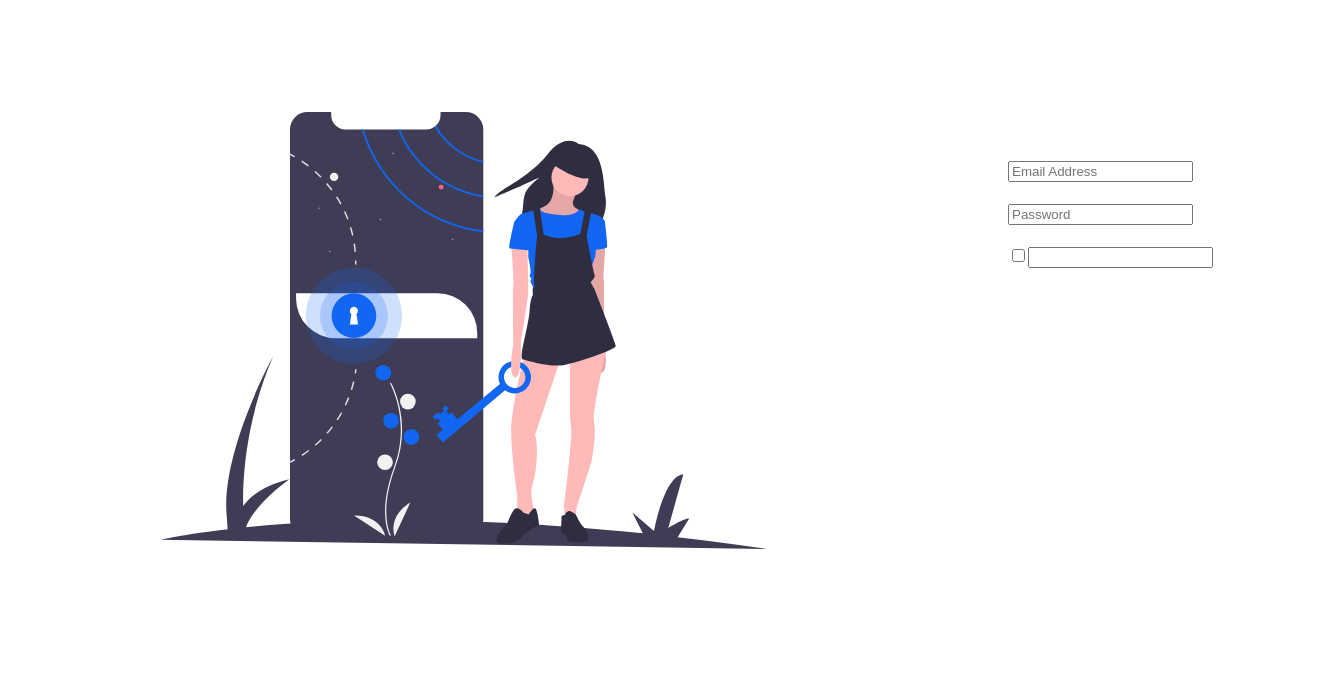
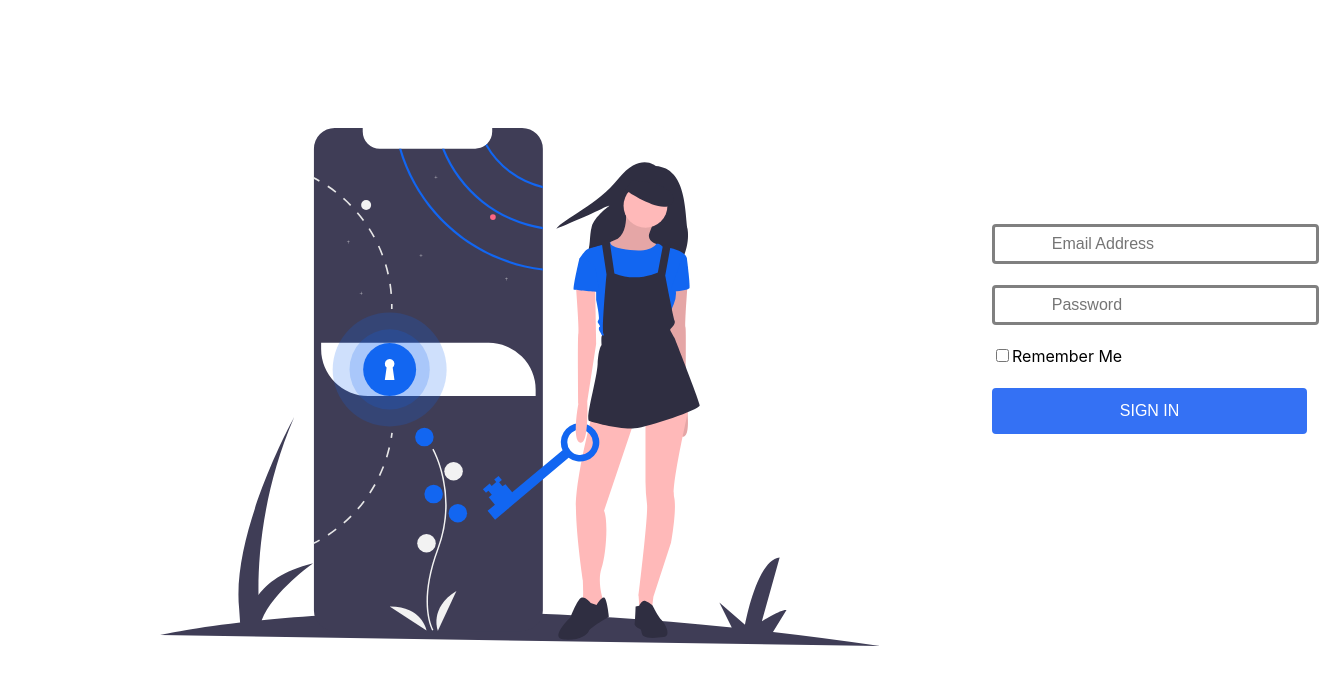
Before and after one commit to Flexi-SIT/Frontend, a React (Create React App) app: page / in a window 1280 px wide. Shown: the top 684 px of the page, 1319 px wide, since content can reach past the window. Built offline with nearby package versions, Linux system fonts and the light colour scheme.

Commit message:
css modified

```diff
--- a/src/components/LoginSection/LoginSection.css
+++ b/src/components/LoginSection/LoginSection.css
@@ -7,20 +7,45 @@
 }
 
 .login-img {
-    width: 38rem;
-    margin-top: 7rem;
+    width: 45rem;
+    margin-top: 8rem;
     margin-left: 10rem;
 }
 
 .text-container {
-    margin-left: 15rem;
-    margin-top: 10rem;
+    margin-left: 7rem;
+    margin-top: 14rem;
 }
 
 .login-email {
     margin-bottom: 1.3rem;
 }
 
+.email-input {
+    font-size: 1rem;
+    padding: .5rem 3.55rem;
+    border-radius: .25rem;
+    border: solid grey;
+}
+
+.password-input {
+    font-size: 1rem;
+    padding: .5rem 3.55rem;
+    border-radius: .25rem;
+    border: solid grey;
+}
+
 .login-password {
     margin-bottom: 1.3rem;
 }
+
+.submit-button {
+    font-size: 1rem;
+    color: white;
+    margin-top: 1.4rem;
+    padding: .7rem 7.8rem;
+    background-color: #3471f4;
+    border-radius: .25rem;
+    cursor: pointer;
+    border: solid #3471f4;
+}
--- a/src/components/LoginSection/LoginSection.jsx
+++ b/src/components/LoginSection/LoginSection.jsx
@@ -1,7 +1,7 @@
 import Row from 'react-bootstrap/Row';
 import Col from 'react-bootstrap/Col';
 import Form from 'react-bootstrap/Form';
-import InputGroup from 'react-bootstrap/InputGroup';
+import Button from 'react-bootstrap/Button';
 import './LoginSection.css'
 
 const LoginSection = () => {
@@ -11,20 +11,22 @@ const LoginSection = () => {
               <img src='./1.svg' alt='login' className='login-img' />
             </Col>
             <Col className='text-container d-flex justify-content-center'>
-              <InputGroup className='mb-4'>
+              <Form className='mb-4'>
                 <Form.Group className="mb-4 login-email" controlId="formBasicEmail">
-                <Form.Control type="email" placeholder='Email Address'/>
+                <Form.Control type="email" placeholder='Email Address' className='email-input'/>
                 </Form.Group>
 
                 <Form.Group className="mb-4 login-password" controlId="formBasicEmail">
-                <Form.Control type="password" placeholder='Password'/>
+                <Form.Control type="password" placeholder='Password' className='password-input'/>
                 </Form.Group>
-              </InputGroup>
 
-               <InputGroup className='mb-4'>
-                <InputGroup.Checkbox aria-label="Checkbox for following text input" />
-                <Form.Control aria-label="Text input with checkbox" />
-              </InputGroup>
+                <Form.Group className="mb-3" controlId="formBasicCheckbox">
+                <Form.Check type="checkbox" label="Remember Me"/>
+                </Form.Group>
+                <Button variant="primary" type="submit" className='submit-button'>
+                  SIGN IN
+                </Button>
+              </Form>
             </Col>
         </Row>
   )
```
